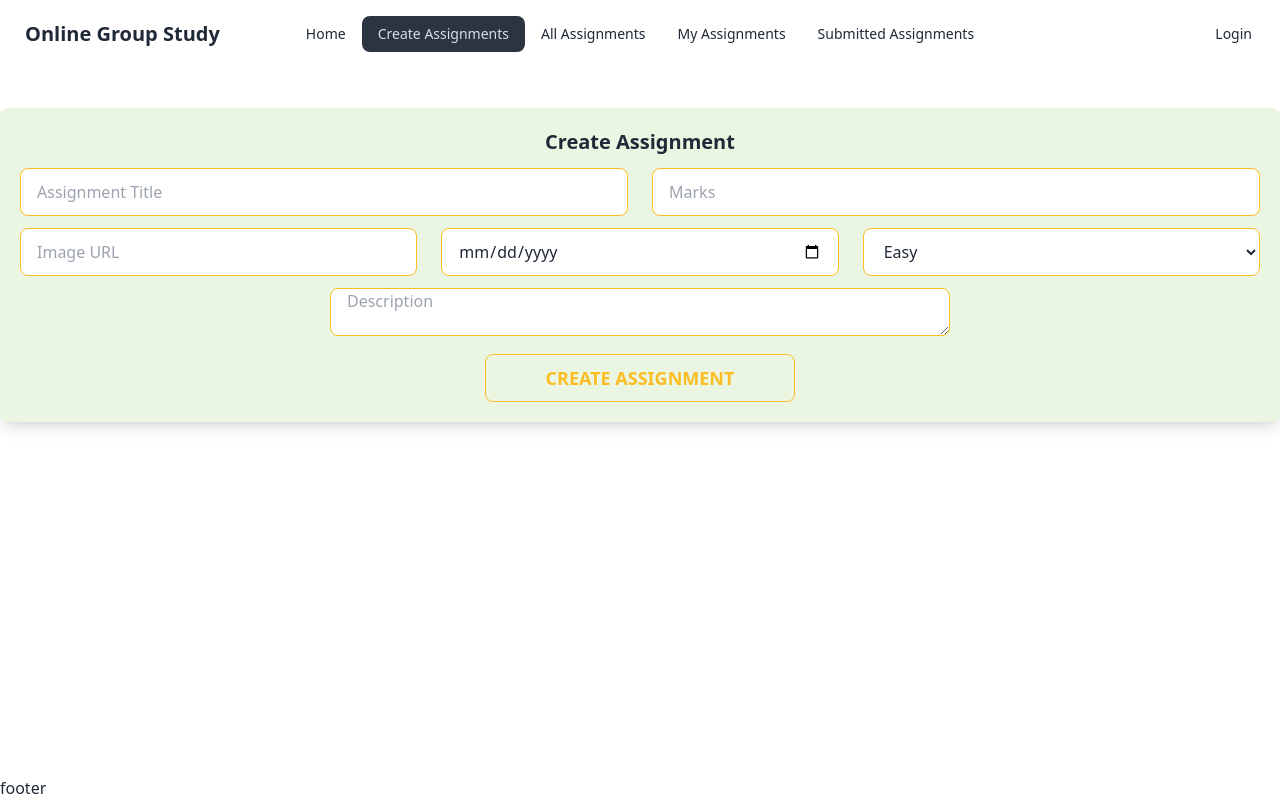
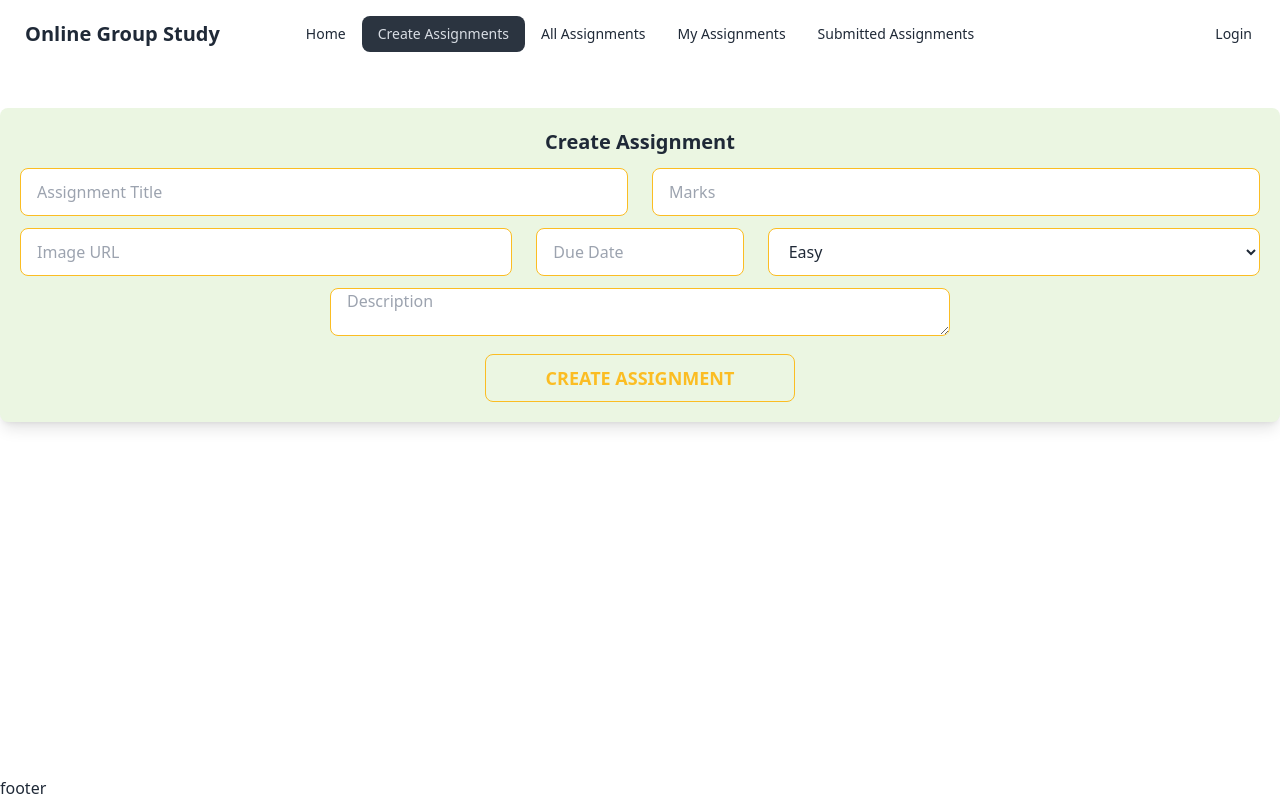
Before and after one commit to almuktadiir/online-group-study-server, a React (Vite) app: page /createAssignments in a window 1280 px wide. Built offline with nearby package versions, Linux system fonts and the light colour scheme; no server answers.

Commit message:
create assignment added

```diff
--- a/package.json
+++ b/package.json
@@ -15,6 +15,7 @@
     "match-sorter": "^6.3.1",
     "prop-types": "^15.8.1",
     "react": "^18.2.0",
+    "react-datepicker": "^4.21.0",
     "react-dom": "^18.2.0",
     "react-loader-spinner": "^5.4.5",
     "react-router-dom": "^6.18.0",
--- a/src/components/Pages/CreateAssignments/CreateAssignments.jsx
+++ b/src/components/Pages/CreateAssignments/CreateAssignments.jsx
@@ -1,9 +1,12 @@
-import { useContext } from "react";
+import { useContext, useState } from "react";
 import { AuthContext } from "../../AuthProvider/AuthProvider";
+import DatePicker from "react-datepicker";
+import "react-datepicker/dist/react-datepicker.css";
 
 
 const CreateAssignments = () => {
     const {user} = useContext(AuthContext);
+    const [dateCalender, setDateCalender] = useState(null);
 
     const handleCreateAssignment = e => {
         e.preventDefault();
@@ -48,7 +51,7 @@ const CreateAssignments = () => {
 
                 <div className="flex gap-6 mb-3">
                     <input type="text" name="image" placeholder="Image URL" className="input input-bordered input-warning w-1/2" />
-                    <input type="date" name="duedate" placeholder="Due Date" className="input input-bordered input-warning w-1/2" />
+                    <DatePicker className="input input-bordered input-warning w-full" name="duedate" placeholderText="Due Date" selected={dateCalender} onChange={(date)=>setDateCalender(date)}></DatePicker>
 
                     <select
                         id="difficulty"
```
Also changed, not shown: 1 other file (tests, documents, lock files or other folders).
